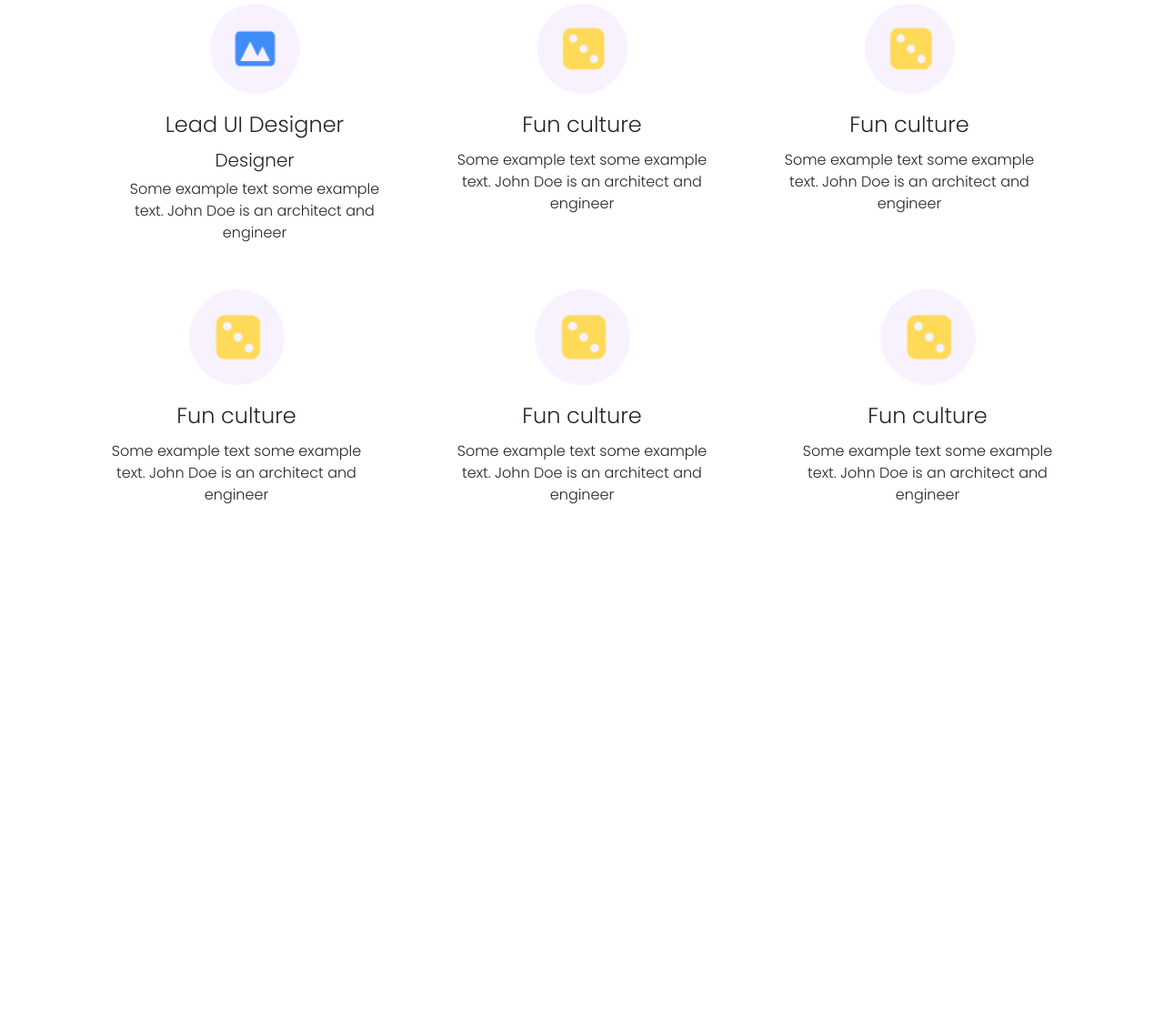
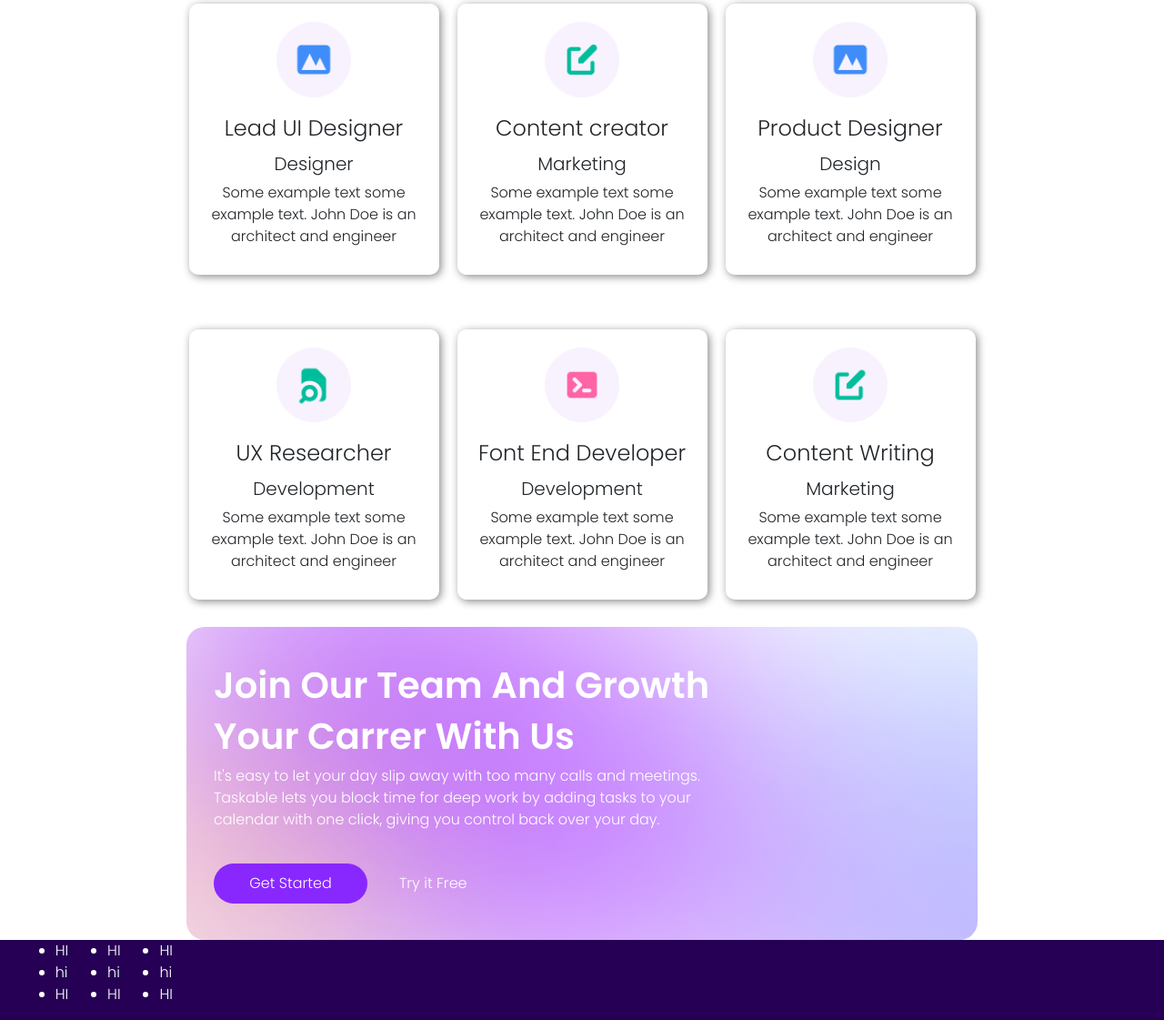
Before and after one commit to Tanvir477/ECOIT-Solution, a plain HTML site: page index.html in a window 1280 px wide. Shown: the part 1436-2557 px from the top of the page at 91% size. Before the commit the page ends 2012 px from the top, so only its background shows below. Drawn offline with nearby package versions, Linux system fonts and the light colour scheme.

Commit message:
Fotter Editing

```diff
--- a/index.html
+++ b/index.html
@@ -83,7 +83,7 @@
     </header>
   </section>
 
-  <section class="container great-perks">
+  <section class="container great-perks ">
     <!-- Starting 2nd part -->
     <div class="row great-perks-row">
       <div class="col-sm-3 col-md-6 col-lg-5 d-flex align-items-center">
@@ -159,8 +159,8 @@
       </p>
     </div>
 
-    <div class="row  job-display">
-      <div class="col-4 ">
+    <div class="row  job-display justify-content-center">
+      <div class="col-3 common-box">
         <div class="card justify-content-center align-items-center" style="border: none;">
           <img class="card-img-top" src="Asset/Group 1170.png" alt="Card image" style="width:30%">
           <div class="card-body">
@@ -172,22 +172,24 @@
 
         </div>
       </div>
-      <div class="col-4">
+      <div class="col-3 common-box">
         <div class="card justify-content-center align-items-center" style="border: none;">
-          <img class="card-img-top" src="Asset/Group 1169.png" alt="Card image" style="width:30%">
+          <img class="card-img-top" src="Asset/Group 1170 (4).png" alt="Card image" style="width:30%">
           <div class="card-body">
-            <h4 class="card-title text-center ">Fun culture</h4>
+            <h4 class="card-title text-center ">Content creator</h4>
+            <h5 class="text-center" >Marketing</h5>
             <p class="card-text text-center ">Some example text some example text. John Doe is an architect and
               engineer</p>
           </div>
 
         </div>
       </div>
-      <div class="col-4">
+      <div class="col-3 common-box">
         <div class="card justify-content-center align-items-center" style="border: none;">
-          <img class="card-img-top" src="Asset/Group 1169.png" alt="Card image" style="width:30%">
+          <img class="card-img-top" src="Asset/Group 1170.png" alt="Card image" style="width:30%">
           <div class="card-body">
-            <h4 class="card-title text-center ">Fun culture</h4>
+            <h4 class="card-title text-center ">Product Designer</h4>
+            <h5 class="text-center" >Design</h5>
             <p class="card-text text-center ">Some example text some example text. John Doe is an architect and
               engineer</p>
           </div>
@@ -197,34 +199,37 @@
     </div>
 
 
-    <div class="row">
-      <div class="col-4">
+    <div class="row job-display justify-content-center">
+      <div class="col-3 common-box">
         <div class="card justify-content-center align-items-center" style="border: none;">
-          <img class="card-img-top" src="Asset/Group 1169.png" alt="Card image" style="width:30%">
+          <img class="card-img-top" src="Asset/Group 1170 (6).png" alt="Card image" style="width:30%">
           <div class="card-body">
-            <h4 class="card-title text-center ">Fun culture</h4>
+            <h4 class="card-title text-center ">UX Researcher</h4>
+            <h5 class="text-center" >Development</h5>
             <p class="card-text text-center ">Some example text some example text. John Doe is an architect and
               engineer</p>
           </div>
 
         </div>
       </div>
-      <div class="col-4">
+      <div class="col-3 common-box">
         <div class="card justify-content-center align-items-center" style="border: none;">
-          <img class="card-img-top" src="Asset/Group 1169.png" alt="Card image" style="width:30%">
+          <img class="card-img-top" src="Asset/Group 1170 (5).png" alt="Card image" style="width:30%">
           <div class="card-body">
-            <h4 class="card-title text-center ">Fun culture</h4>
+            <h4 class="card-title text-center ">Font End Developer</h4>
+            <h5 class="text-center" >Development</h5>
             <p class="card-text text-center ">Some example text some example text. John Doe is an architect and
               engineer</p>
           </div>
 
         </div>
       </div>
-      <div class="col-4">
+      <div class="col-3 common-box">
         <div class="card justify-content-center align-items-center" style="border: none;">
-          <img class="card-img-top" src="Asset/Group 1169.png" alt="Card image" style="width:30%">
+          <img class="card-img-top" src="Asset/Group 1170 (4).png" alt="Card image" style="width:30%">
           <div class="card-body">
-            <h4 class="card-title text-center ">Fun culture</h4>
+            <h4 class="card-title text-center ">Content Writing</h4>
+            <h5 class="text-center" >Marketing</h5>
             <p class="card-text text-center ">Some example text some example text. John Doe is an architect and
               engineer</p>
           </div>
@@ -234,6 +239,56 @@
     </div>
   </section>
 
+  <!-- Join our team -->
+
+  <section class="container">
+    <div class="join-team" >
+      <div class=" bg-image img-fluid" style="background-image: url('asset/Mask\ Group\ -\ Edited.png'); border-radius: 20px;">
+        <!-- <img src="Asset/Mask Group.png" class="img-fluid " style="z-index: 0;" alt=""> -->
+
+        <div class="join-team-pad">
+        <h1>Join Our Team And Growth</h1>
+        <h1>Your Carrer With Us</h1>
+        <P>It's easy to let your day slip away with too many calls and meetings. Taskable lets you block time for deep work by adding tasks to your calendar with one click, giving you control back over your day.</P>
+        <div class="d-flex">
+          <button class="join-team-btn hero-btn">Get Started</button>
+          <button class="join-team-btn-p">Try it Free</button>
+        </div>
+        </div>
+      </div>
+
+
+    </div>
+  </section>
+<footer class="" style="background-color: #260055;">
+  <div class="d-flex">
+    <div class="row justify-content-center align-items-center" style="color: #fff;">
+      <div class="col-3">
+        <ul>
+          <li>HI</li>
+          <li>hi</li>
+          <li>HI</li>
+        </ul>
+      </div>
+      <div class="col-3">
+        <ul>
+          <li>HI</li>
+          <li>hi</li>
+          <li>HI</li>
+        </ul>
+      </div>
+      <div class="col-3">
+        <ul>
+          <li>HI</li>
+          <li>hi</li>
+          <li>HI</li>
+        </ul>
+      </div>
+    </div>
+  </div>
+</footer>
+
+
 </body>
 
 </html>
--- a/style.css
+++ b/style.css
@@ -50,6 +50,7 @@
 }
 .hero-text-btn{
     margin-left: 35px;
+    border: none;
 }
 
 .hero-img {
@@ -113,6 +114,42 @@
     padding: 0 250px 0 250px;
 }
 .job-display{
-    padding: 30px;
+    padding: 20px;
 
 }
+.common-box{
+    /* border: 1px red solid; */
+    margin: 10px;
+    border-radius: 10px;
+    box-shadow: 2px 2px 10px #888888;
+    padding: 20px 0 10px 0;
+}
+
+/* join our team */
+.join-team{
+
+    padding: 0 120px 0 120px ;
+}
+.join-team-pad{
+    padding: 40px 30px 40px 30px;
+    color: #fff;
+}
+.join-team h1{
+    font-weight: 600;
+}
+.join-team p{
+    padding-right: 30%;
+}
+.join-team-btn{
+    border: none;
+    color: #fff;
+    margin-top: 20px;
+}
+.join-team-btn-p{
+    margin-top: 20px;
+    margin-left: 35px;
+    border: none;
+    background: none;
+    color: #fff;
+
+}
```
Also changed, not shown: Asset/Ellipse 10.png (added), Asset/Ellipse 9.png (added), Asset/Mask Group - Edited.png (added), Asset/Mask Group.png (added).
